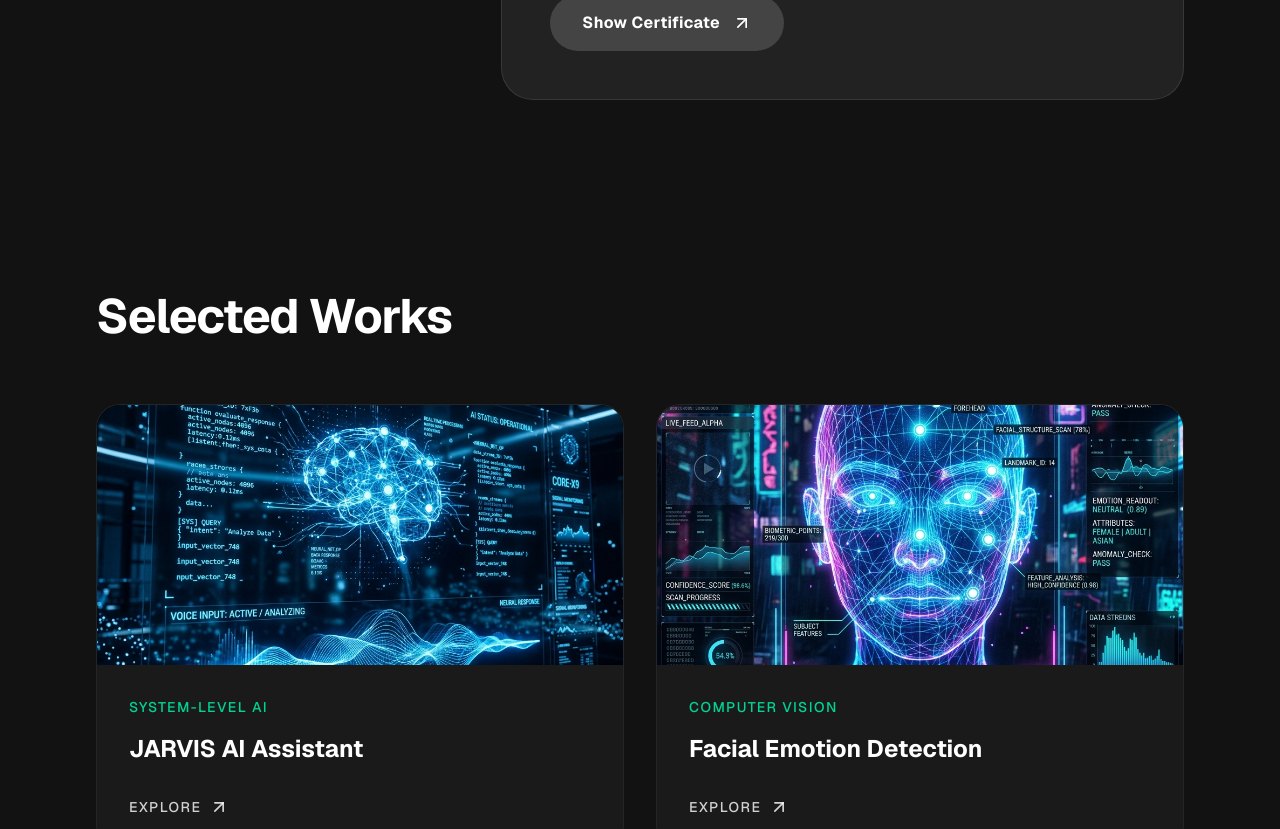
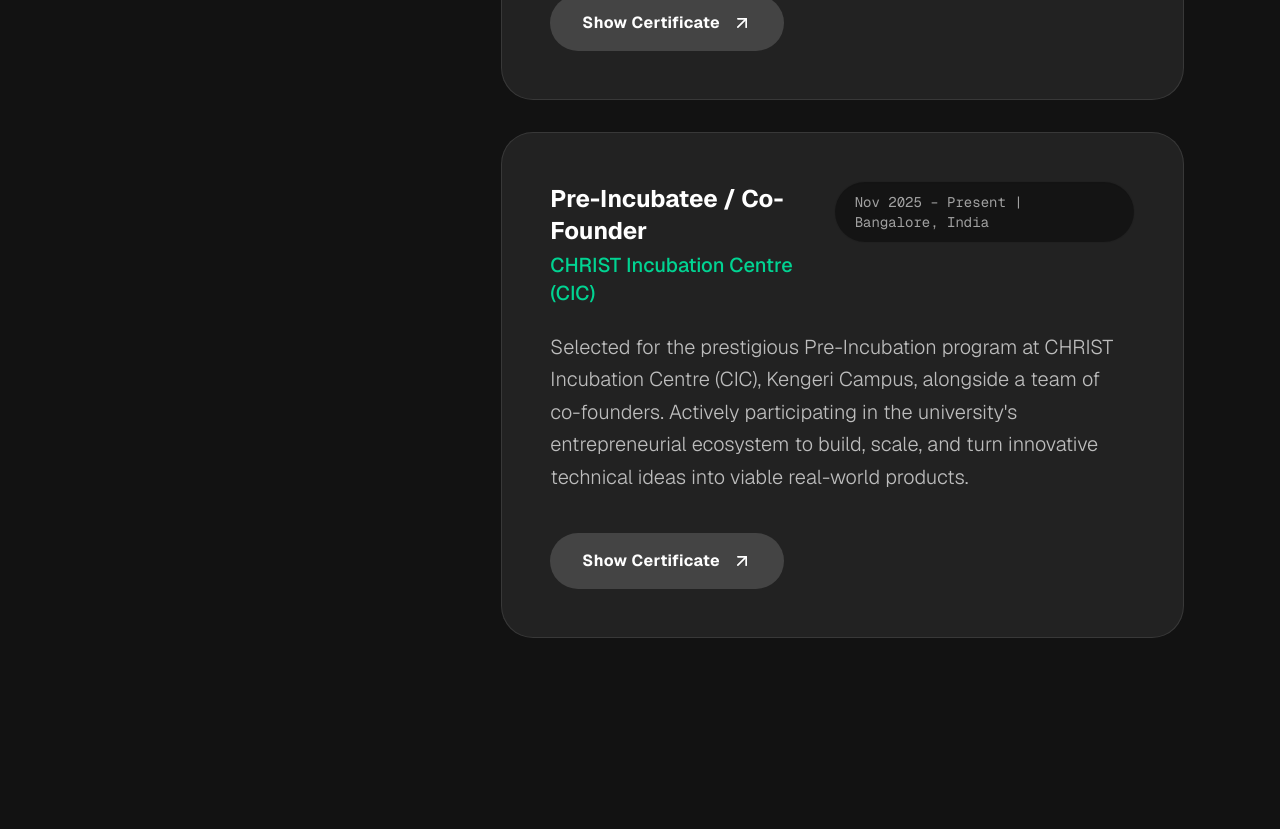
Before and after one commit to dan-jose2006/portfolio-website, a Next.js app: page / in a window 1280 px wide. Shown: the part 6000-6829 px from the top of the page. Built offline with nearby package versions, Linux system fonts and the light colour scheme.

Commit message:
Add Christ University Pre-Incubation experience and certificate

```diff
--- a/src/app/page.tsx
+++ b/src/app/page.tsx
@@ -14,7 +14,7 @@
 import ChatBot from "@/components/ChatBot";
 
 export default function Home() {
-  const [isCertModalOpen, setIsCertModalOpen] = useState(false);
+  const [activeCert, setActiveCert] = useState<'lnt' | 'christ' | null>(null);
   const [certError, setCertError] = useState(false);
 
   return (
@@ -35,7 +35,10 @@
       <Skills />
 
       {/* Experience Section */}
-      <Experience onShowCertificate={() => setIsCertModalOpen(true)} />
+      <Experience onShowCertificate={(type) => {
+        setCertError(false);
+        setActiveCert(type);
+      }} />
 
       {/* Projects Grid Section */}
       <div id="projects">
@@ -46,13 +49,13 @@
       <Contact />
 
       {/* Certificate Modal */}
-      <Modal isOpen={isCertModalOpen} onClose={() => setIsCertModalOpen(false)}>
+      <Modal isOpen={activeCert !== null} onClose={() => setActiveCert(null)}>
         <div className="p-2 w-full">
-          {!certError ? (
+          {!certError && activeCert ? (
             <div className="relative w-full h-[60vh] md:h-[80vh]">
               <Image
-                src="/certificate.png"
-                alt="L&T EduTech Certificate"
+                src={activeCert === 'lnt' ? "/certificate.png" : "/christ-certificate.jpeg"}
+                alt={`${activeCert === 'lnt' ? 'L&T EduTech' : 'Christ University'} Certificate`}
                 fill
                 className="object-contain rounded-xl"
                 onError={() => setCertError(true)}
@@ -61,7 +64,11 @@
           ) : (
             <div className="p-12 text-center bg-white/5 rounded-xl border border-white/10">
               <p className="text-white text-lg font-medium mb-2">Certificate Image Not Found</p>
-              <p className="text-white/60">Please place your certificate image in the `public` folder and name it <b>certificate.png</b> to see it here.</p>
+              <p className="text-white/60">
+                {activeCert === 'lnt'
+                  ? "Please place your certificate image in the `public` folder and name it <b>certificate.png</b> to see it here."
+                  : "Please place your Christ University certificate image in the `public` folder and name it <b>christ-certificate.jpeg</b> to see it here."}
+              </p>
             </div>
           )}
         </div>
--- a/src/components/Experience.tsx
+++ b/src/components/Experience.tsx
@@ -5,7 +5,7 @@
 import { usePerformance } from "@/context/PerformanceContext";
 
 interface ExperienceProps {
-  onShowCertificate: () => void;
+  onShowCertificate: (type: 'lnt' | 'christ') => void;
 }
 
 export default function Experience({ onShowCertificate }: ExperienceProps) {
@@ -63,7 +63,52 @@
             </p>
 
             <motion.button
-              onClick={onShowCertificate}
+              onClick={() => onShowCertificate('lnt')}
+              whileHover={isLowEnd ? {} : { scale: 1.05 }}
+              whileTap={{ scale: 0.95 }}
+              transition={{ type: "spring", bounce: 0.25, duration: 0.6 }}
+              className={`relative z-10 inline-flex items-center gap-3 px-8 py-4 text-white font-bold tracking-wide rounded-full overflow-hidden group ${isLowEnd ? 'bg-[#444]' : 'shadow-[0_0_20px_rgba(255,255,255,0.05)] hover:shadow-[0_0_30px_rgba(255,255,255,0.2)]'}`}
+              style={isLowEnd ? {} : {
+                background: "linear-gradient(135deg, rgba(255,255,255,0.15) 0%, rgba(255,255,255,0.02) 100%)",
+                backdropFilter: "blur(12px)",
+                WebkitBackdropFilter: "blur(12px)",
+                boxShadow: "inset 0px 2px 4px rgba(255,255,255,0.4), inset 0px -4px 8px rgba(0,0,0,0.1)",
+                border: "1px solid rgba(255,255,255,0.2)",
+              }}
+            >
+              <span className={`flex items-center gap-3 ${isLowEnd ? '' : 'mix-blend-screen'}`}>
+                Show Certificate
+                <ArrowUpRight className="w-5 h-5 transition-transform duration-300 group-hover:translate-x-1 group-hover:-translate-y-1" />
+              </span>
+            </motion.button>
+          </motion.div>
+
+          <motion.div
+            whileHover={isLowEnd ? {} : { scale: 1.02 }}
+            transition={{ type: "spring", bounce: 0.25, duration: 0.6 }}
+            className={`relative border border-white/10 rounded-[2rem] p-8 md:p-12 transition-colors duration-500 group overflow-hidden ${isLowEnd ? 'bg-[#222]' : 'bg-white/5 backdrop-blur-md'}`}
+          >
+            {/* Subtle liquid highlight that appears on hover for the card itself */}
+            {!isLowEnd && (
+              <div className="absolute inset-0 bg-gradient-to-br from-white/[0.07] to-transparent opacity-0 group-hover:opacity-100 transition-opacity duration-700 pointer-events-none" />
+            )}
+
+            <div className="mb-6 flex flex-col md:flex-row md:justify-between md:items-baseline gap-2">
+              <div>
+                <h4 className="text-2xl font-bold text-white mb-1">Pre-Incubatee / Co-Founder</h4>
+                <p className="text-xl text-emerald-400 font-medium">CHRIST Incubation Centre (CIC)</p>
+              </div>
+              <div className="text-white/60 text-sm font-mono bg-black/40 px-5 py-2.5 rounded-full inline-block border border-white/5 shadow-inner">
+                Nov 2025 – Present | Bangalore, India
+              </div>
+            </div>
+
+            <p className="relative z-10 text-white/70 leading-relaxed mb-10 text-lg md:text-xl font-light">
+              Selected for the prestigious Pre-Incubation program at CHRIST Incubation Centre (CIC), Kengeri Campus, alongside a team of co-founders. Actively participating in the university's entrepreneurial ecosystem to build, scale, and turn innovative technical ideas into viable real-world products.
+            </p>
+
+            <motion.button
+              onClick={() => onShowCertificate('christ')}
               whileHover={isLowEnd ? {} : { scale: 1.05 }}
               whileTap={{ scale: 0.95 }}
               transition={{ type: "spring", bounce: 0.25, duration: 0.6 }}
```
Also changed, not shown: public/christ-certificate.jpeg (added).
